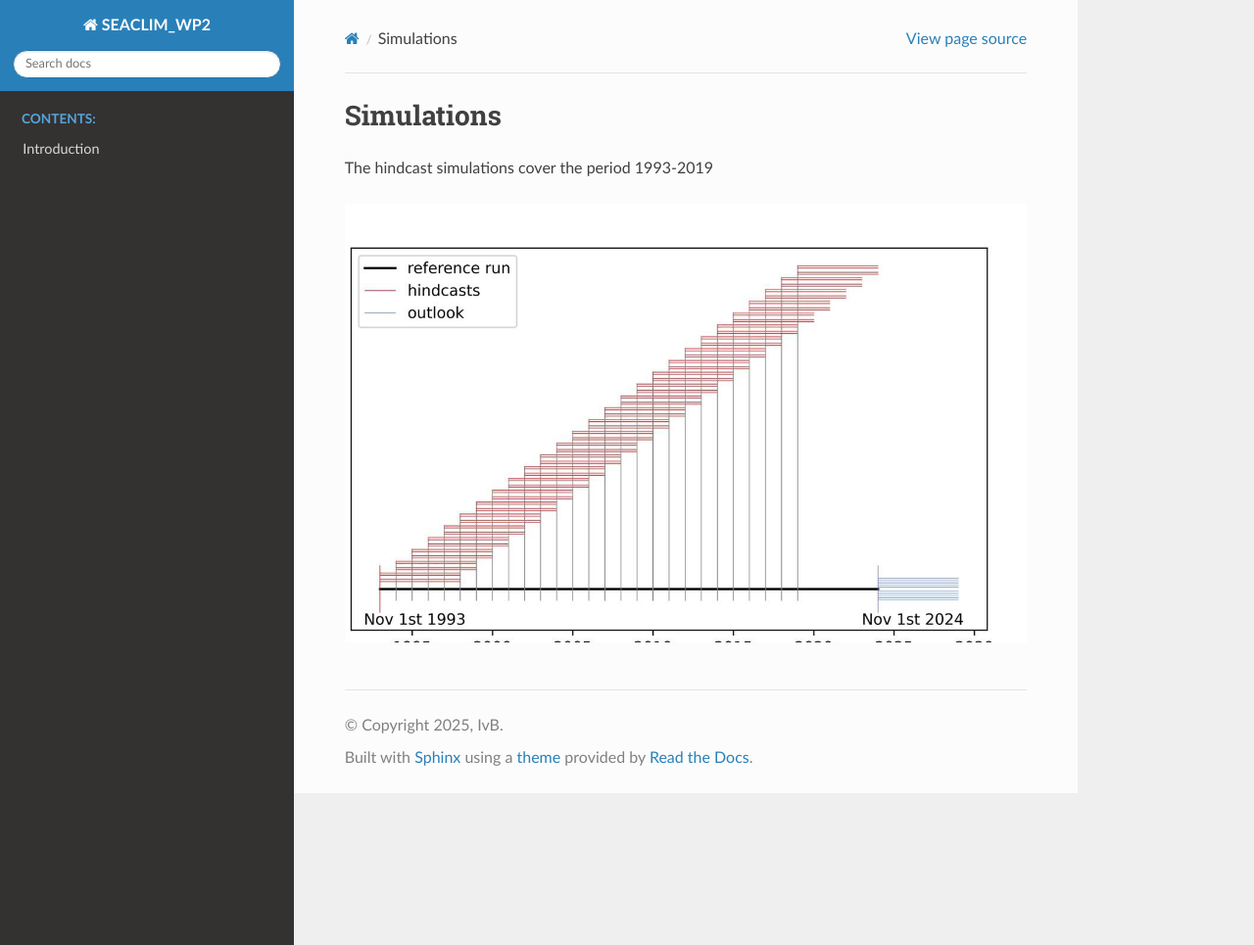
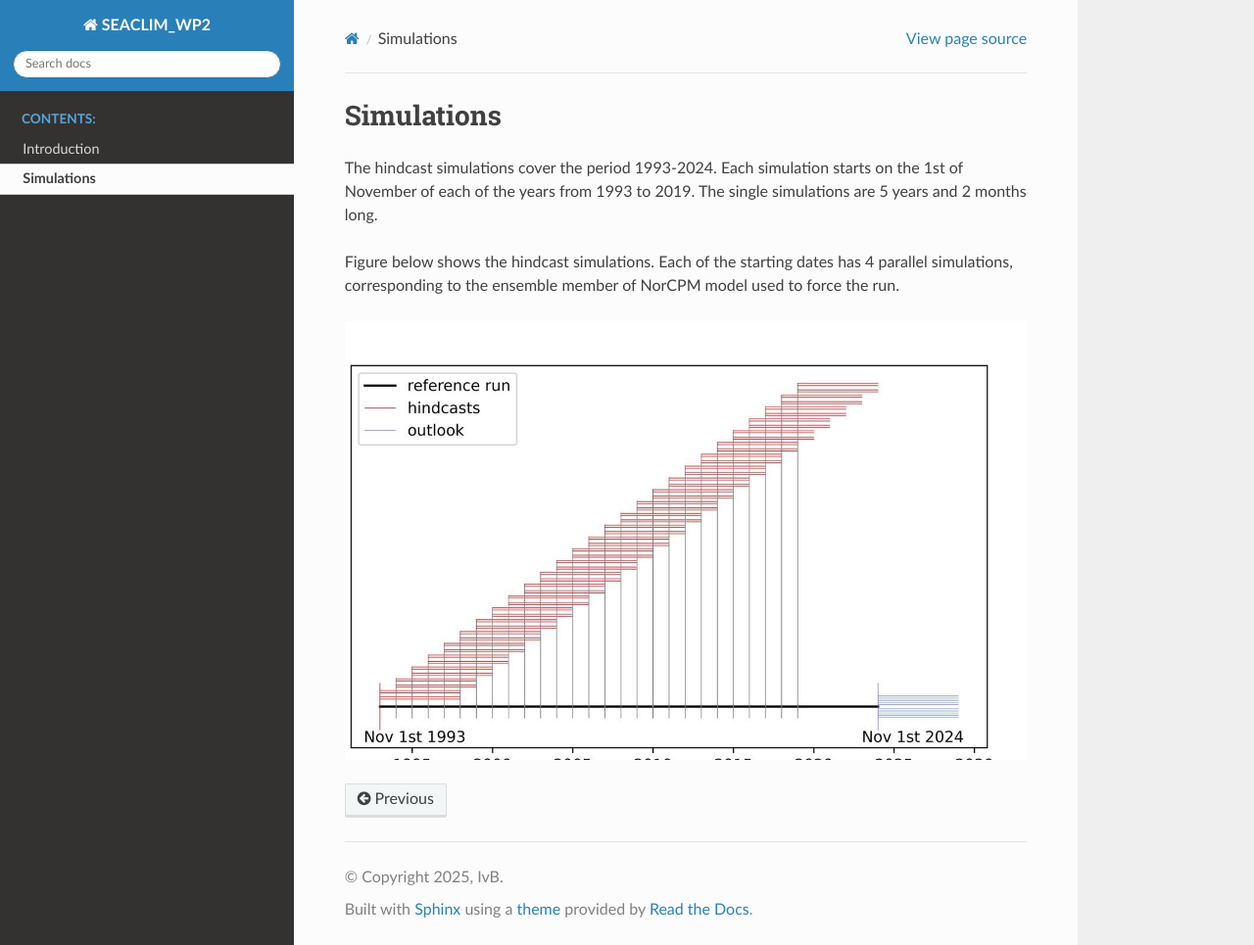
Before and after one commit to ivanobarletta/seaclim, a Sphinx documentation site: the page built from docs/simulations.rst, in a window 1280 px wide and 965 px high. Shown: the whole window at 98% size. Built offline with Sphinx 7.4.7 and the Read the Docs theme 3.1.0, drawn with Linux system fonts in a browser that asks for light colours.

Commit message:
simulations (2)

```diff
--- a/docs/index.rst
+++ b/docs/index.rst
@@ -11,6 +11,7 @@ Welcome to SEACLIM WP2's Documentation
    :caption: Contents:
 
    intro.rst
+   simulations.rst
 
 Indices and tables
 ==================
--- a/docs/simulations.rst
+++ b/docs/simulations.rst
@@ -2,6 +2,10 @@
 Simulations
 ****************
 
-The hindcast simulations cover the period 1993-2019
+The hindcast simulations cover the period 1993-2024. Each simulation starts on the 1st of November of each of the
+years from 1993 to 2019. The single simulations are 5 years and 2 months long.
+
+Figure below shows the hindcast simulations. Each of the starting dates has 4 parallel simulations, corresponding to the ensemble
+member of NorCPM model used to force the run.
 
 .. image:: data/seaclim_simulations.png
```
